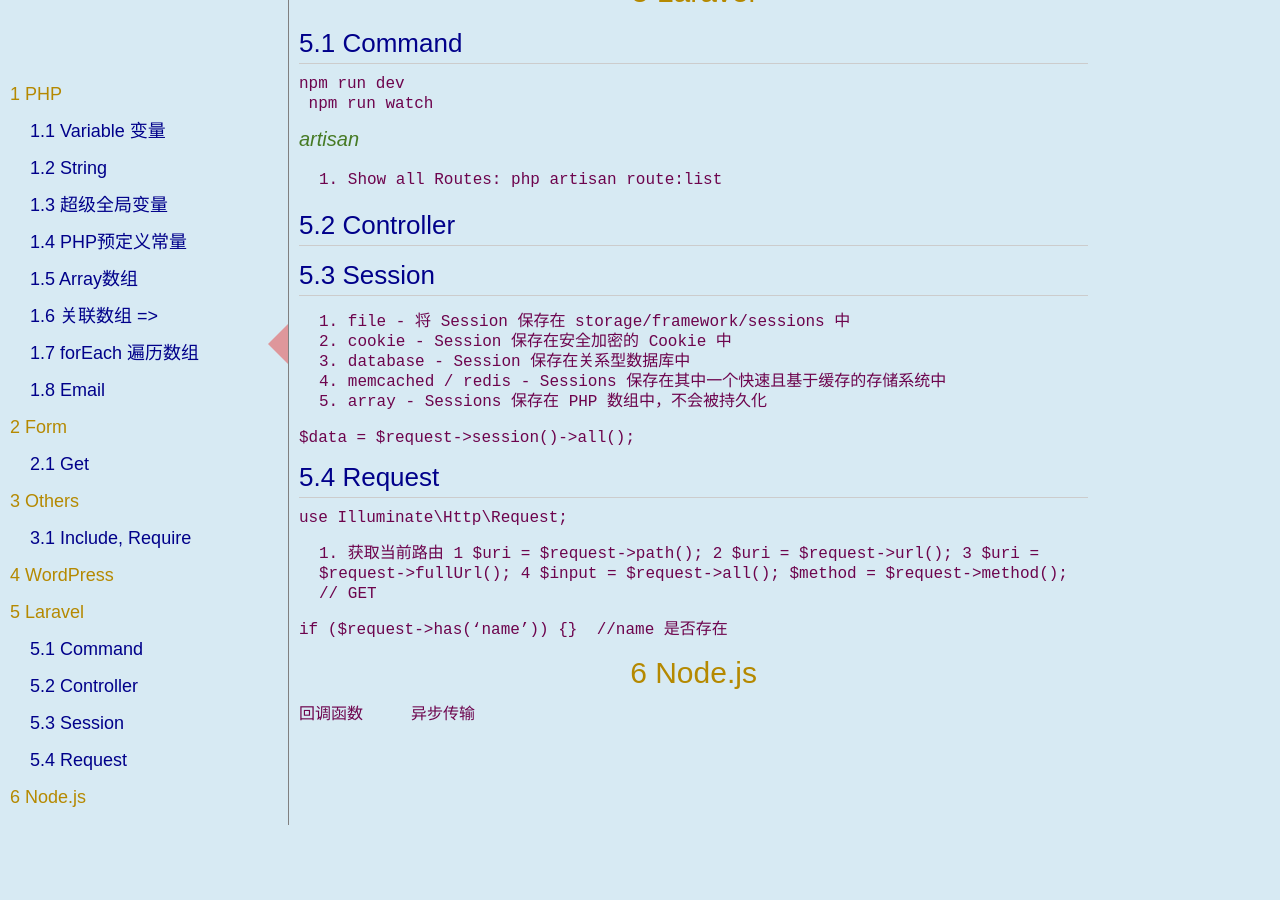
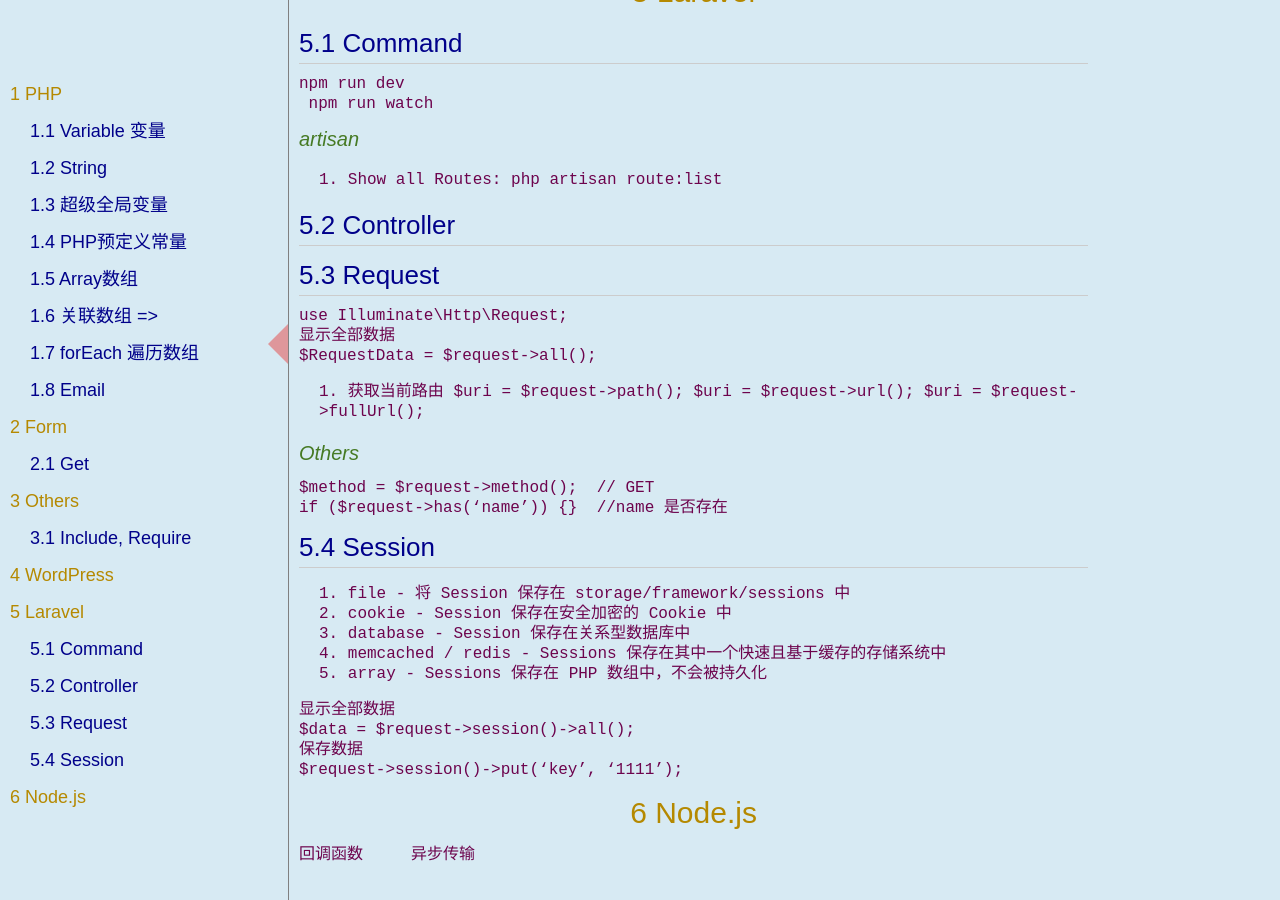
Before and after one commit to rfd3344a/rfd3344.github.io, a Jekyll site: the page built from notes/PHP_Node.md, in a window 1280 px wide and 900 px high, scrolled down 5187 px. Built offline with Jekyll 4.4.1, drawn with Linux system fonts in a browser that asks for light colours; nearby versions of some CDN libraries; some web fonts are replaced; our own code applies the rules of GitHub Pages for plain Markdown files; before the commit the page ends 6012 px from its top, so only the background shows below that.

Commit message:
Update PHP_Node.md

```diff
--- a/notes/PHP_Node.md
+++ b/notes/PHP_Node.md
@@ -245,6 +245,36 @@
 
 ## Controller
 
+
+
+## Request
+use Illuminate\Http\Request;
+
+显示全部数据
+$RequestData = $request->all();
+
+1. 获取当前路由
+$uri = $request->path();
+$uri = $request->url();
+$uri = $request->fullUrl();
+
+
+### Others
+$method = $request->method();  // GET
+
+
+
+
+
+
+
+
+
+
+
+if ($request->has('name')) {}  //name 是否存在
+
+
 ## Session
 1. file - 将 Session 保存在 storage/framework/sessions 中
 2. cookie - Session 保存在安全加密的 Cookie 中
@@ -252,31 +282,11 @@
 4.  memcached / redis - Sessions 保存在其中一个快速且基于缓存的存储系统中
 5.  array - Sessions 保存在 PHP 数组中，不会被持久化
 
-
-
+显示全部数据
 $data = $request->session()->all();
 
-
-
-
-## Request
-use Illuminate\Http\Request;
-
-1. 获取当前路由
-	1 $uri = $request->path();
-	2 $uri = $request->url();
-	3 $uri = $request->fullUrl();
-	4 $input = $request->all();
-$method = $request->method();  // GET
-
-
-if ($request->has('name')) {}  //name 是否存在
-
-
-
-
-
-
+保存数据
+$request->session()->put('key', '1111');
 
 
 
```
